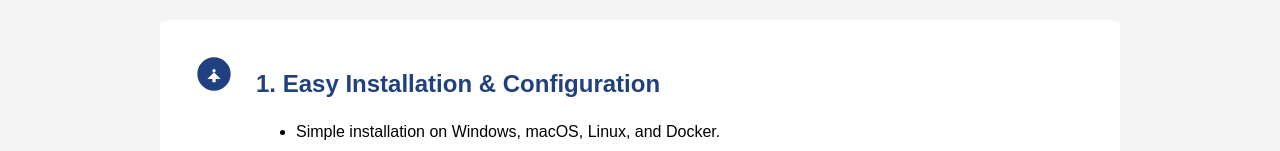
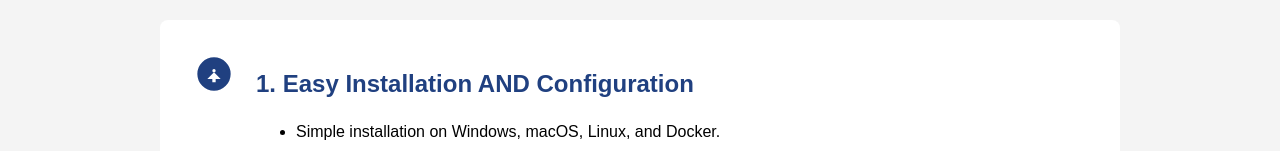
Before and after one commit to Monika-48/Practice-git, a plain HTML site: page index.html in a window 1280 px wide. Shown: the part 164-315 px from the top of the page. Drawn offline with Linux system fonts and the light colour scheme.

Commit message:
Update index.html

```diff
--- a/index.html
+++ b/index.html
@@ -65,7 +65,7 @@
 <svg width="40" height="40" viewBox="0 0 24 24" fill="#204080"><path d="M12 2a10 10 0 1 0 10 10A10.011 10.011 0 0 0 12 2zm1 15h-2v-2H8l4-4 4 4h-3zm-1-8a1 1 0 1 1-1 1 1 1 0 0 1 1-1z"/></svg>
 </div>
 <div class="feature-content">
-<h2>1. Easy Installation & Configuration</h2>
+<h2>1. Easy Installation AND Configuration</h2>
 <ul>
 <li>Simple installation on Windows, macOS, Linux, and Docker.</li>
 <li>Web-based setup wizard and configuration interface.</li>
```
